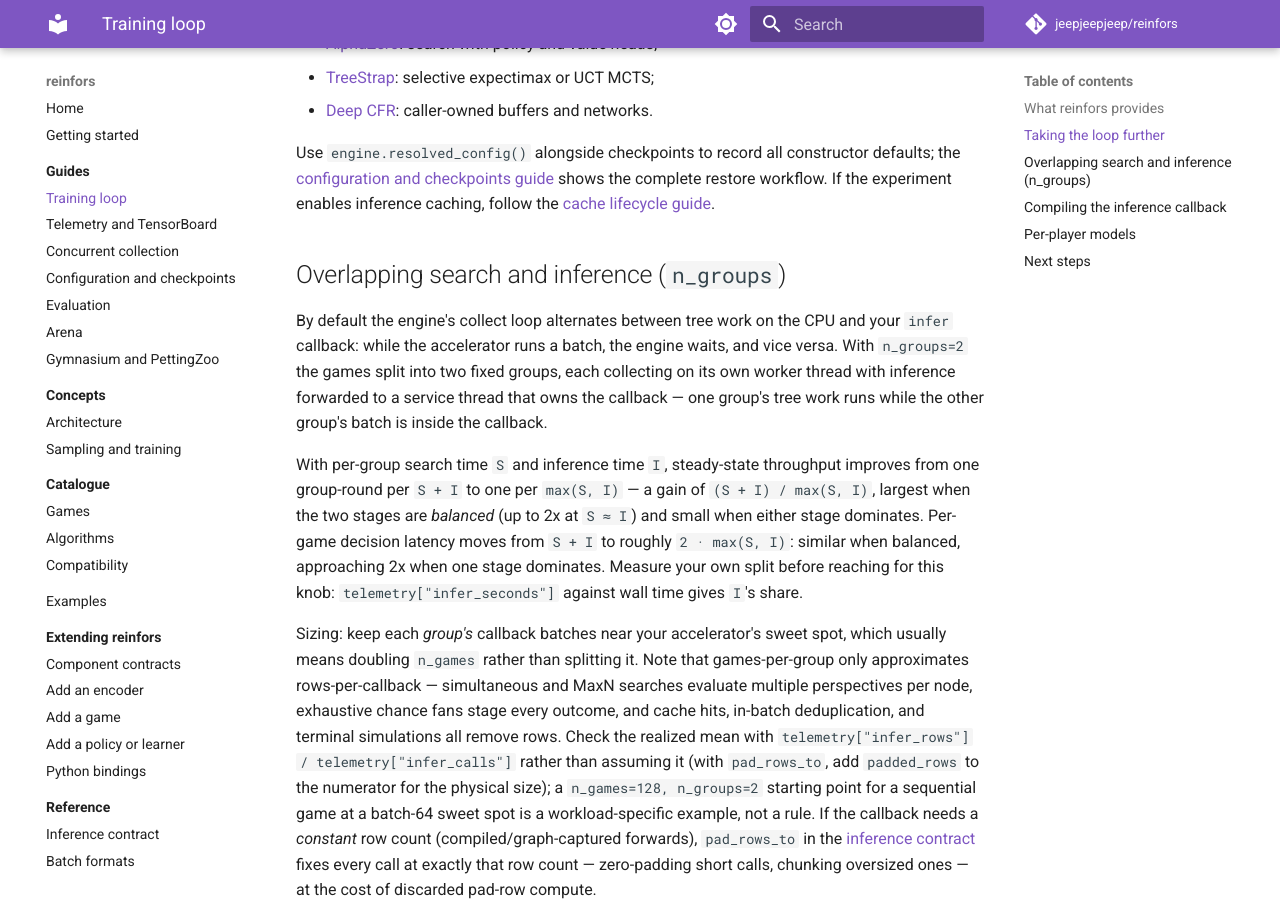
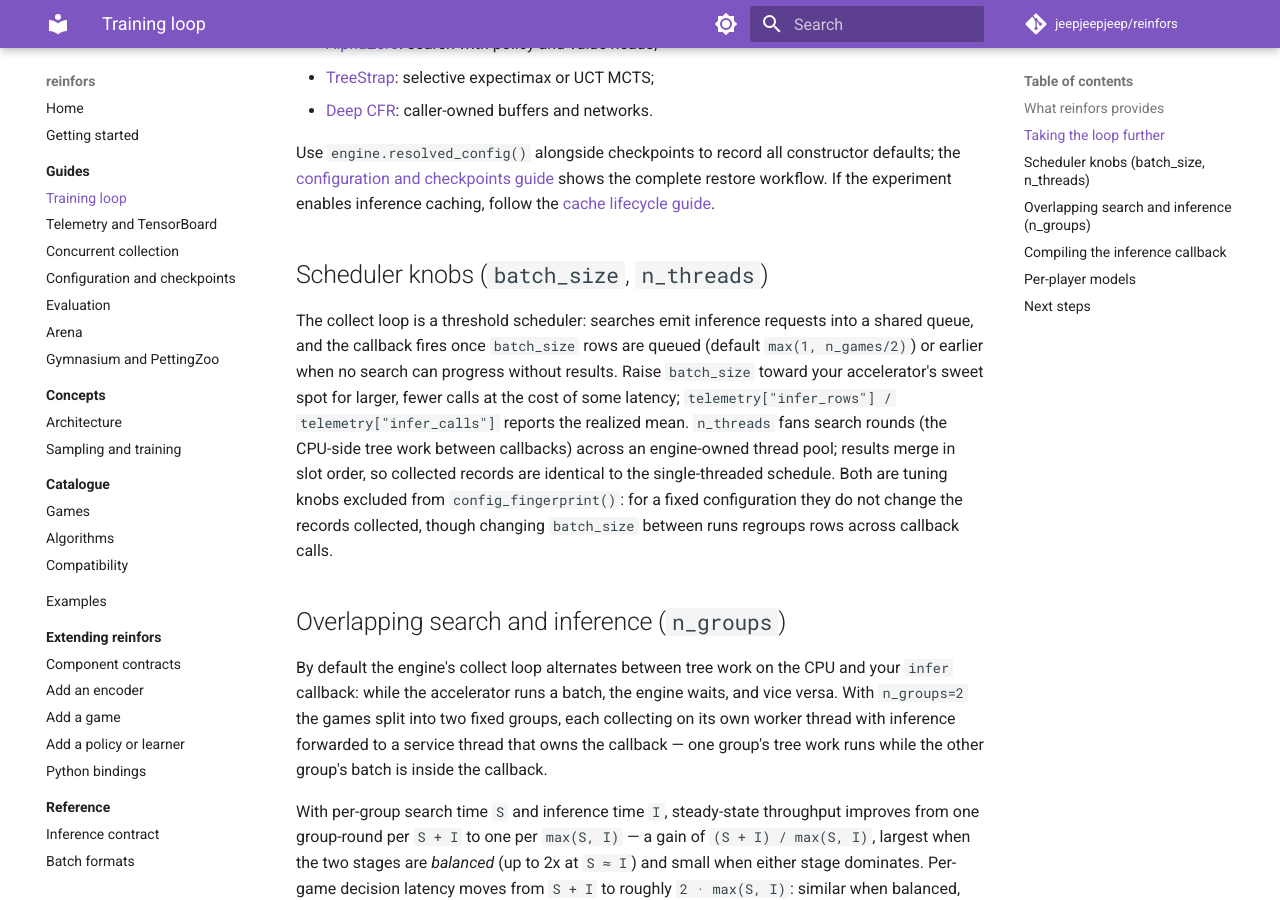
Before and after one commit to jeepjeepjeep/reinfors, an MkDocs documentation site: the page built from docs/guides/training.md, in a window 1280 px wide and 900 px high, scrolled down 2998 px. Built offline with MkDocs 1.6.1 and Material for MkDocs 9.7.7, drawn with Linux system fonts in a browser that asks for light colours; comment, search, counter and statistics services are not loaded.

Commit message:
docs: document batch_size and n_threads scheduler knobs

```diff
--- a/docs/guides/training.md
+++ b/docs/guides/training.md
@@ -151,6 +151,19 @@ Use `engine.resolved_config()` alongside checkpoints to record all constructor d
 workflow. If the experiment enables inference caching, follow the
 [cache lifecycle guide](configuration-and-checkpoints.md#inference-cache-lifecycle).
 
+## Scheduler knobs (`batch_size`, `n_threads`)
+
+The collect loop is a threshold scheduler: searches emit inference requests into a shared
+queue, and the callback fires once `batch_size` rows are queued (default `max(1, n_games/2)`)
+or earlier when no search can progress without results. Raise `batch_size` toward your
+accelerator's sweet spot for larger, fewer calls at the cost of some latency;
+`telemetry["infer_rows"] / telemetry["infer_calls"]` reports the realized mean.
+`n_threads` fans search rounds (the CPU-side tree work between callbacks) across an
+engine-owned thread pool; results merge in slot order, so collected records are identical
+to the single-threaded schedule. Both are tuning knobs excluded from
+`config_fingerprint()`: for a fixed configuration they do not change the records collected,
+though changing `batch_size` between runs regroups rows across callback calls.
+
 ## Overlapping search and inference (`n_groups`)
 
 By default the engine's collect loop alternates between tree work on the CPU and your `infer`
```
Also changed, not shown: 2 other files.
